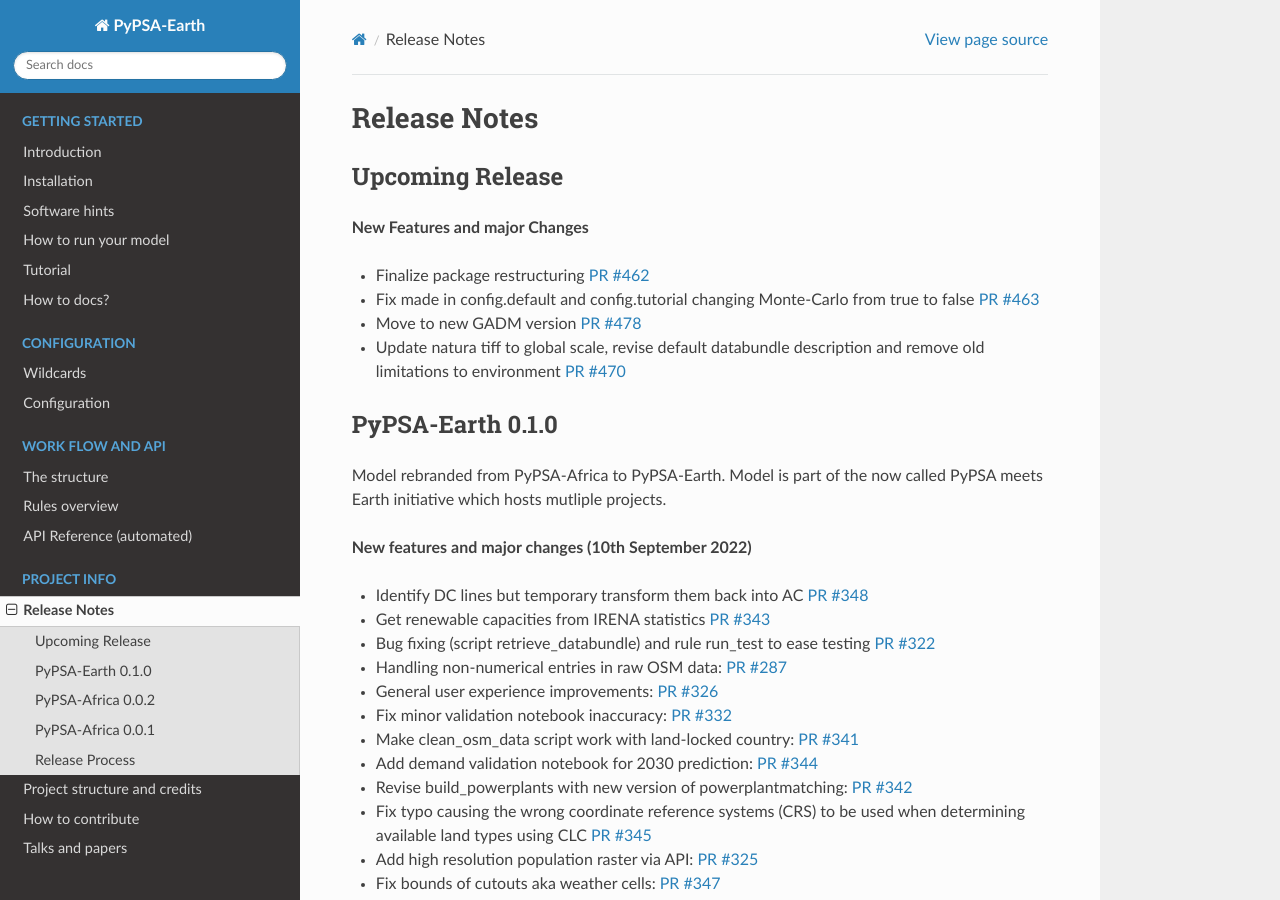
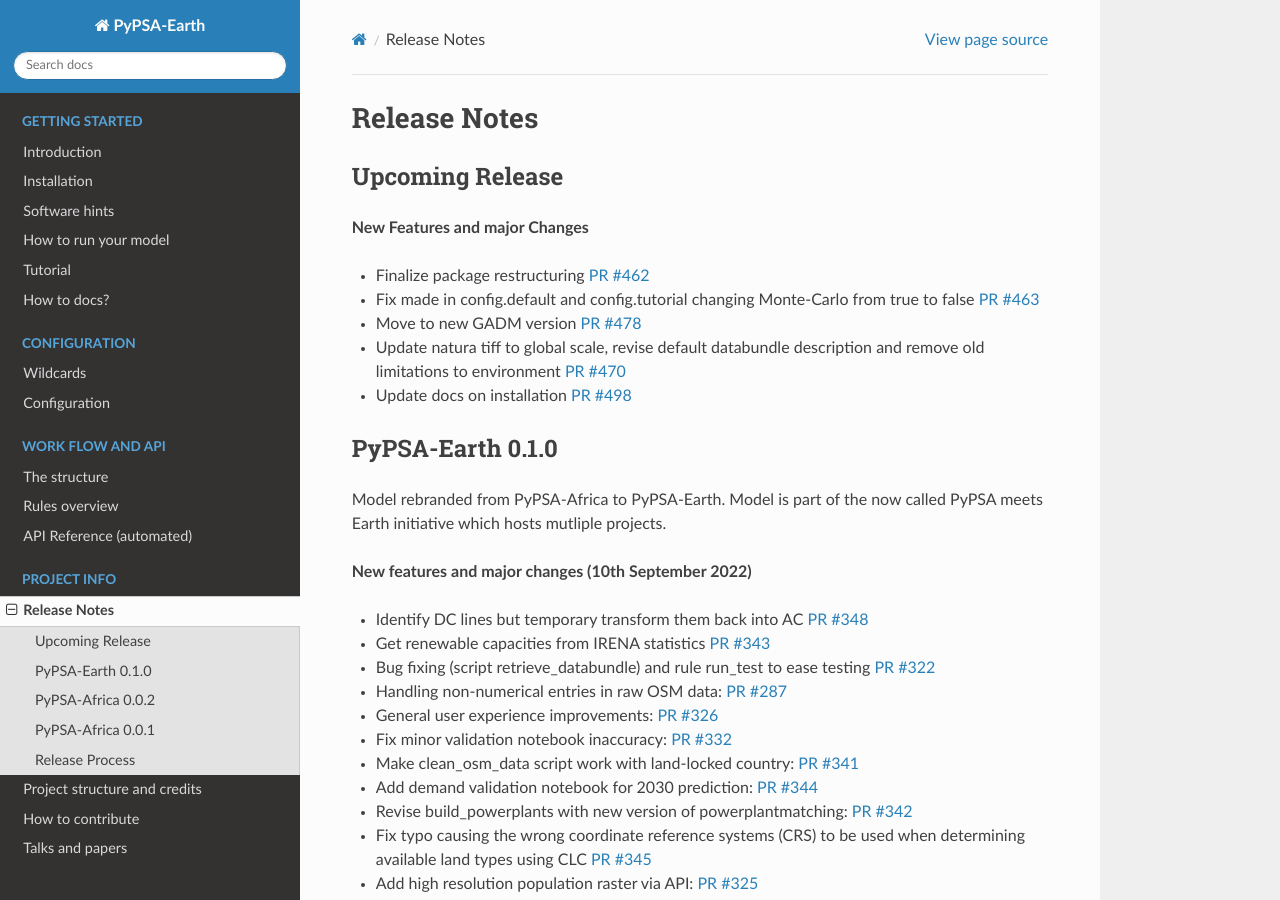
Before and after one commit to pypsa-meets-earth/pypsa-earth, a Sphinx documentation site: the page built from doc/release_notes.rst, in a window 1280 px wide and 900 px high. Built offline with Sphinx 7.4.7 and the Read the Docs theme 2.0.0, drawn with Linux system fonts in a browser that asks for light colours; pages that are not in the unit, such as notebooks, are missing from menus; the version number could not be read and is left out.

Commit message:
Add a release note

```diff
--- a/doc/release_notes.rst
+++ b/doc/release_notes.rst
@@ -17,10 +17,11 @@
 
 * Fix made in config.default and config.tutorial changing Monte-Carlo from true to false `PR #463 <https://github.com/pypsa-meets-earth/pypsa-earth/pull/463>`__
 
-
 * Move to new GADM version `PR #478 <https://github.com/pypsa-meets-earth/pypsa-earth/pull/478>`__
 
 * Update natura tiff to global scale, revise default databundle description and remove old limitations to environment `PR #470 <https://github.com/pypsa-meets-earth/pypsa-earth/pull/470>`__
+
+* Update docs on installation `PR #498 <https://github.com/pypsa-meets-earth/pypsa-earth/pull/498>`__
 
 PyPSA-Earth 0.1.0
 =================
```
